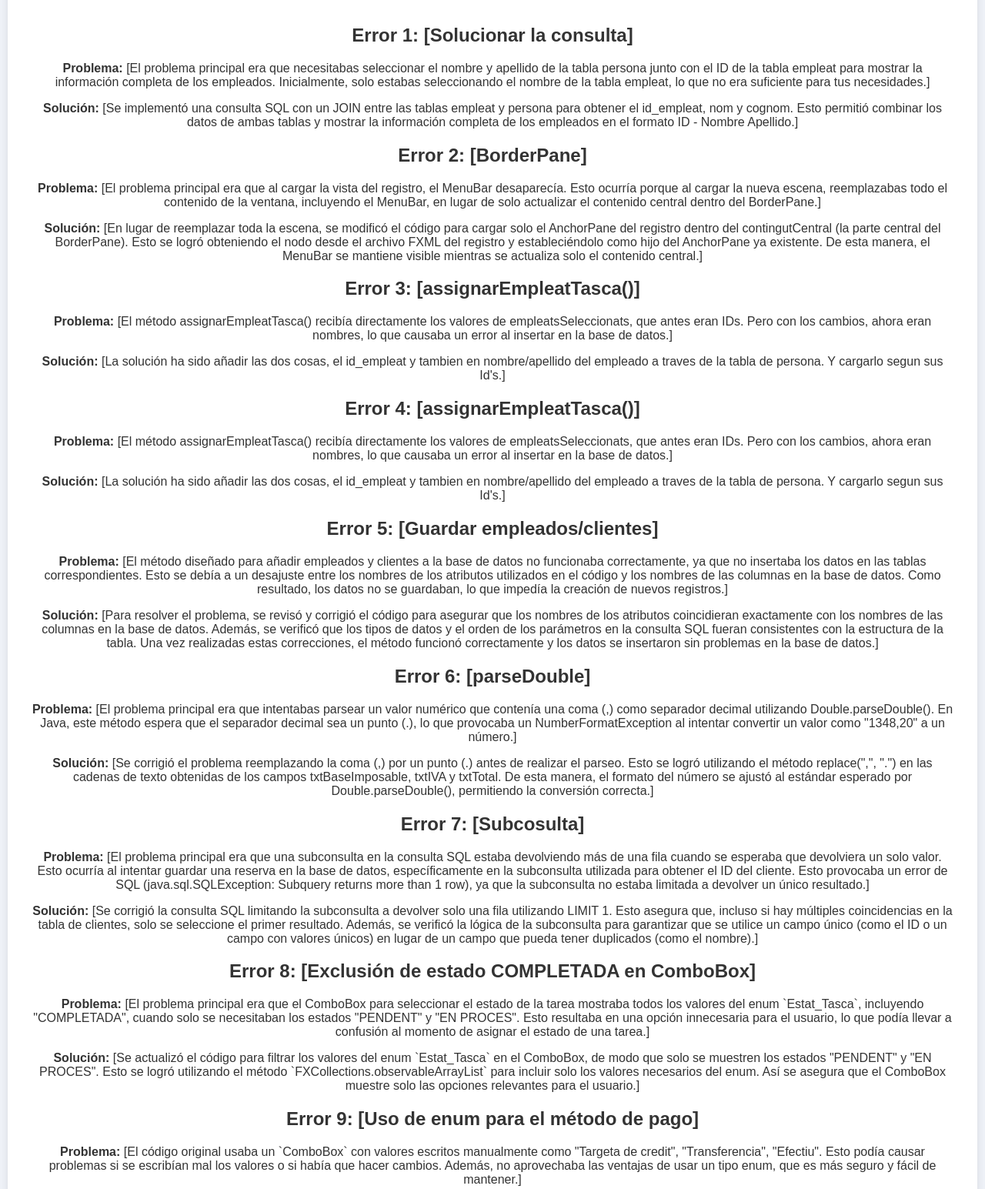
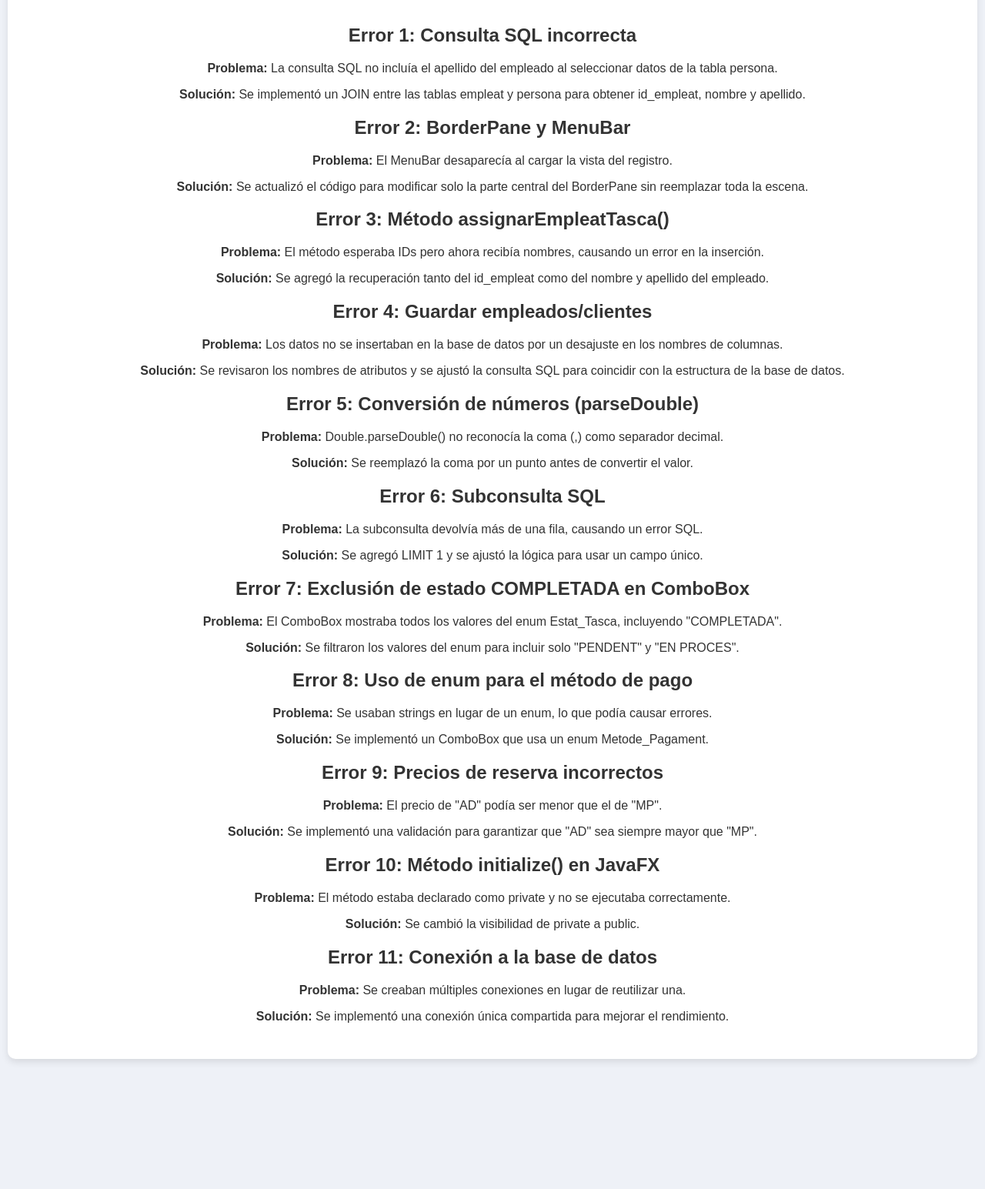
Before and after one commit to AndriyFedolyakIvaniv/HotelProgramaci-nWeb_Andriy_Fedolyak_Ivaniv, a plain HTML site: page problemas.html in a window 1280 px wide. Shown: the part 240-1785 px from the top of the page at 77% size. After the commit the page ends 1636 px from the top, so only its background shows below. Drawn offline with Linux system fonts and the light colour scheme.

Commit message:
Update problemas.html

```diff
--- a/problemas.html
+++ b/problemas.html
@@ -28,66 +28,60 @@
     <p>Aquí se documentan los errores encontrados durante el desarrollo del proyecto, junto con sus soluciones.</p>
     <div class="error-list">
         <div class="error-item">
-            <h2>Error 1: [Solucionar la consulta]</h2>
-            <p><strong>Problema:</strong> [El problema principal era que necesitabas seleccionar el nombre y apellido de la tabla persona junto con el ID de la tabla empleat para mostrar la información completa de los empleados. Inicialmente, solo estabas seleccionando el nombre de la tabla empleat, lo que no era suficiente para tus necesidades.]</p>
-            <p><strong>Solución:</strong> [Se implementó una consulta SQL con un JOIN entre las tablas empleat y persona para obtener el id_empleat, nom y cognom. Esto permitió combinar los datos de ambas tablas y mostrar la información completa de los empleados en el formato ID - Nombre Apellido.]</p>
+            <h2>Error 1: Consulta SQL incorrecta</h2>
+            <p><strong>Problema:</strong> La consulta SQL no incluía el apellido del empleado al seleccionar datos de la tabla persona.</p>
+            <p><strong>Solución:</strong> Se implementó un JOIN entre las tablas empleat y persona para obtener id_empleat, nombre y apellido.</p>
         </div>
         <div class="error-item">
-            <h2>Error 2: [BorderPane]</h2>
-            <p><strong>Problema:</strong> [El problema principal era que al cargar la vista del registro, el MenuBar desaparecía. Esto ocurría porque al cargar la nueva escena, reemplazabas todo el contenido de la ventana, incluyendo el MenuBar, en lugar de solo actualizar el contenido central dentro del BorderPane.]</p>
-            <p><strong>Solución:</strong> [En lugar de reemplazar toda la escena, se modificó el código para cargar solo el AnchorPane del registro dentro del contingutCentral (la parte central del BorderPane). Esto se logró obteniendo el nodo desde el archivo FXML del registro y estableciéndolo como hijo del AnchorPane ya existente. De esta manera, el MenuBar se mantiene visible mientras se actualiza solo el contenido central.]</p>
+            <h2>Error 2: BorderPane y MenuBar</h2>
+            <p><strong>Problema:</strong> El MenuBar desaparecía al cargar la vista del registro.</p>
+            <p><strong>Solución:</strong> Se actualizó el código para modificar solo la parte central del BorderPane sin reemplazar toda la escena.</p>
         </div>
         <div class="error-item">
-            <h2>Error 3: [assignarEmpleatTasca()]</h2>
-            <p><strong>Problema:</strong> [El método assignarEmpleatTasca() recibía directamente los valores de empleatsSeleccionats, que antes eran IDs. Pero con los cambios, ahora eran nombres, lo que causaba un error al insertar en la base de datos.]</p>
-            <p><strong>Solución:</strong> [La solución ha sido añadir las dos cosas, el id_empleat y tambien en nombre/apellido del empleado a traves de la tabla de persona. Y cargarlo segun sus Id's.]</p>
+            <h2>Error 3: Método assignarEmpleatTasca()</h2>
+            <p><strong>Problema:</strong> El método esperaba IDs pero ahora recibía nombres, causando un error en la inserción.</p>
+            <p><strong>Solución:</strong> Se agregó la recuperación tanto del id_empleat como del nombre y apellido del empleado.</p>
         </div>
         <div class="error-item">
-            <h2>Error 4: [assignarEmpleatTasca()]</h2>
-            <p><strong>Problema:</strong> [El método assignarEmpleatTasca() recibía directamente los valores de empleatsSeleccionats, que antes eran IDs. Pero con los cambios, ahora eran nombres, lo que causaba un error al insertar en la base de datos.]</p>
-            <p><strong>Solución:</strong> [La solución ha sido añadir las dos cosas, el id_empleat y tambien en nombre/apellido del empleado a traves de la tabla de persona. Y cargarlo segun sus Id's.]</p>
+            <h2>Error 4: Guardar empleados/clientes</h2>
+            <p><strong>Problema:</strong> Los datos no se insertaban en la base de datos por un desajuste en los nombres de columnas.</p>
+            <p><strong>Solución:</strong> Se revisaron los nombres de atributos y se ajustó la consulta SQL para coincidir con la estructura de la base de datos.</p>
         </div>
         <div class="error-item">
-            <h2>Error 5: [Guardar empleados/clientes]</h2>
-            <p><strong>Problema:</strong> [El método diseñado para añadir empleados y clientes a la base de datos no funcionaba correctamente, ya que no insertaba los datos en las tablas correspondientes. Esto se debía a un desajuste entre los nombres de los atributos utilizados en el código y los nombres de las columnas en la base de datos. Como resultado, los datos no se guardaban, lo que impedía la creación de nuevos registros.]</p>
-            <p><strong>Solución:</strong> [Para resolver el problema, se revisó y corrigió el código para asegurar que los nombres de los atributos coincidieran exactamente con los nombres de las columnas en la base de datos. Además, se verificó que los tipos de datos y el orden de los parámetros en la consulta SQL fueran consistentes con la estructura de la tabla. Una vez realizadas estas correcciones, el método funcionó correctamente y los datos se insertaron sin problemas en la base de datos.]</p>
+            <h2>Error 5: Conversión de números (parseDouble)</h2>
+            <p><strong>Problema:</strong> Double.parseDouble() no reconocía la coma (,) como separador decimal.</p>
+            <p><strong>Solución:</strong> Se reemplazó la coma por un punto antes de convertir el valor.</p>
         </div>
         <div class="error-item">
-            <h2>Error 6: [parseDouble]</h2>
-            <p><strong>Problema:</strong> [El problema principal era que intentabas parsear un valor numérico que contenía una coma (,) como separador decimal utilizando Double.parseDouble(). En Java, este método espera que el separador decimal sea un punto (.), lo que provocaba un NumberFormatException al intentar convertir un valor como "1348,20" a un número.]</p>
-            <p><strong>Solución:</strong> [Se corrigió el problema reemplazando la coma (,) por un punto (.) antes de realizar el parseo. Esto se logró utilizando el método replace(",", ".") en las cadenas de texto obtenidas de los campos txtBaseImposable, txtIVA y txtTotal. De esta manera, el formato del número se ajustó al estándar esperado por Double.parseDouble(), permitiendo la conversión correcta.]</p>
+            <h2>Error 6: Subconsulta SQL</h2>
+            <p><strong>Problema:</strong> La subconsulta devolvía más de una fila, causando un error SQL.</p>
+            <p><strong>Solución:</strong> Se agregó LIMIT 1 y se ajustó la lógica para usar un campo único.</p>
         </div>
         <div class="error-item">
-            <h2>Error 7: [Subcosulta]</h2>
-            <p><strong>Problema:</strong> [El problema principal era que una subconsulta en la consulta SQL estaba devolviendo más de una fila cuando se esperaba que devolviera un solo valor. Esto ocurría al intentar guardar una reserva en la base de datos, específicamente en la subconsulta utilizada para obtener el ID del cliente. Esto provocaba un error de SQL (java.sql.SQLException: Subquery returns more than 1 row), ya que la subconsulta no estaba limitada a devolver un único resultado.]</p>
-            <p><strong>Solución:</strong> [Se corrigió la consulta SQL limitando la subconsulta a devolver solo una fila utilizando LIMIT 1. Esto asegura que, incluso si hay múltiples coincidencias en la tabla de clientes, solo se seleccione el primer resultado. Además, se verificó la lógica de la subconsulta para garantizar que se utilice un campo único (como el ID o un campo con valores únicos) en lugar de un campo que pueda tener duplicados (como el nombre).]</p>
+            <h2>Error 7: Exclusión de estado COMPLETADA en ComboBox</h2>
+            <p><strong>Problema:</strong> El ComboBox mostraba todos los valores del enum Estat_Tasca, incluyendo "COMPLETADA".</p>
+            <p><strong>Solución:</strong> Se filtraron los valores del enum para incluir solo "PENDENT" y "EN PROCES".</p>
         </div>
         <div class="error-item">
-            <h2>Error 8: [Exclusión de estado COMPLETADA en ComboBox]</h2>
-            <p><strong>Problema:</strong> [El problema principal era que el ComboBox para seleccionar el estado de la tarea mostraba todos los valores del enum `Estat_Tasca`, incluyendo "COMPLETADA", cuando solo se necesitaban los estados "PENDENT" y "EN PROCES". Esto resultaba en una opción innecesaria para el usuario, lo que podía llevar a confusión al momento de asignar el estado de una tarea.]</p>
-            <p><strong>Solución:</strong> [Se actualizó el código para filtrar los valores del enum `Estat_Tasca` en el ComboBox, de modo que solo se muestren los estados "PENDENT" y "EN PROCES". Esto se logró utilizando el método `FXCollections.observableArrayList` para incluir solo los valores necesarios del enum. Así se asegura que el ComboBox muestre solo las opciones relevantes para el usuario.]</p>
+            <h2>Error 8: Uso de enum para el método de pago</h2>
+            <p><strong>Problema:</strong> Se usaban strings en lugar de un enum, lo que podía causar errores.</p>
+            <p><strong>Solución:</strong> Se implementó un ComboBox que usa un enum Metode_Pagament.</p>
         </div>
         <div class="error-item">
-            <h2>Error 9: [Uso de enum para el método de pago]</h2>
-            <p><strong>Problema:</strong> [El código original usaba un `ComboBox<String>` con valores escritos manualmente como "Targeta de credit", "Transferencia", "Efectiu". Esto podía causar problemas si se escribían mal los valores o si había que hacer cambios. Además, no aprovechaba las ventajas de usar un tipo enum, que es más seguro y fácil de mantener.]</p>
-            <p><strong>Solución:</strong> [Se cambió el `ComboBox<String>` por `ComboBox<Metode_Pagament>`, que usa la enumeración `Metode_Pagament`. Ahora se cargan automáticamente los métodos de pago desde el enum con `FXCollections.observableArrayList(Metode_Pagament.values())`, evitando errores al escribir. También se guardan los métodos de pago de manera más segura usando `metodoPagoSeleccionado.getNomMetode_Pagament()` para obtener el valor correcto.]</p>
+            <h2>Error 9: Precios de reserva incorrectos</h2>
+            <p><strong>Problema:</strong> El precio de "AD" podía ser menor que el de "MP".</p>
+            <p><strong>Solución:</strong> Se implementó una validación para garantizar que "AD" sea siempre mayor que "MP".</p>
         </div>
         <div class="error-item">
-            <h2>Error 10: [Precios de reserva incorrectos]</h2>
-            <p><strong>Problema:</strong> [El código original no aseguraba que el precio de "AD" (Alojamiento y desayuno) fuera mayor que el de "MP" (Media pensión). Esto podía causar que el precio de "AD" fuera más bajo que el de "MP", lo cual no debería ser así.]</p>
-            <p><strong>Solución:</strong> [Se cambió el código para que, si el precio de "MP" es mayor que el de "AD", se ajuste automáticamente el precio de "AD" para que siempre sea mayor. Esto garantiza que los precios sean correctos y cumplan con la lógica de la reserva.]</p>
+            <h2>Error 10: Método initialize() en JavaFX</h2>
+            <p><strong>Problema:</strong> El método estaba declarado como private y no se ejecutaba correctamente.</p>
+            <p><strong>Solución:</strong> Se cambió la visibilidad de private a public.</p>
         </div>
         <div class="error-item">
-            <h2>Error 11: [Initialize]</h2>
-            <p><strong>Problema:</strong> [El método `initialize` no se ejecutaba correctamente porque estaba declarado como `private`. Debido a esto, el sistema de JavaFX no lo reconocía como un método de inicialización válido y no lo ejecutaba al cargar la interfaz.]</p>
-            <p><strong>Solución:</strong> [Para solucionar este problema, cambié la visibilidad del método de `private` a `public`. De esta manera, JavaFX pudo detectar y ejecutar correctamente el método `initialize` al cargar el controlador.]</p>
+            <h2>Error 11: Conexión a la base de datos</h2>
+            <p><strong>Problema:</strong> Se creaban múltiples conexiones en lugar de reutilizar una.</p>
+            <p><strong>Solución:</strong> Se implementó una conexión única compartida para mejorar el rendimiento.</p>
         </div>
-        <div class="error-item">
-            <h2>Error 12: [Conexión]</h2>
-            <p><strong>Problema:</strong> [Inicialmente, no comprendía bien cómo gestionar la conexión con la base de datos dentro de mi aplicación. En lugar de utilizar una única instancia de conexión compartida, estaba estableciendo una nueva conexión en cada método del modelo, lo que resultaba en una sobrecarga innecesaria y posibles problemas de rendimiento.]</p>
-            <p><strong>Solución:</strong> [Para corregir este error, aprendí a utilizar correctamente la clase de conexión. Implementé una gestión de conexiones eficiente, asegurando que la base de datos solo se conecte una vez y que la misma conexión se reutilice en los distintos métodos del modelo. Esto optimizó el rendimiento y evitó problemas de gestión de recursos.]</p>
-        </div>
-
     </div>
 </div>
 </body>
```
